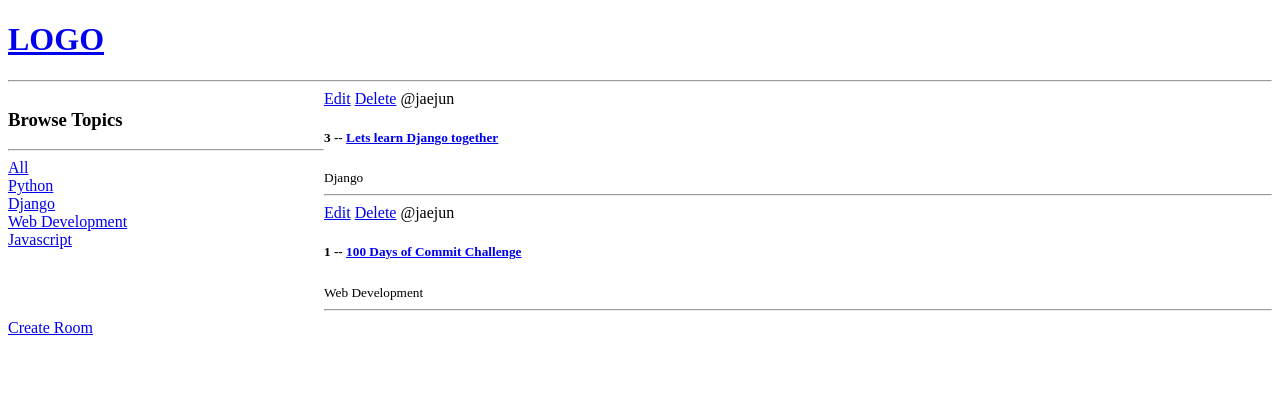
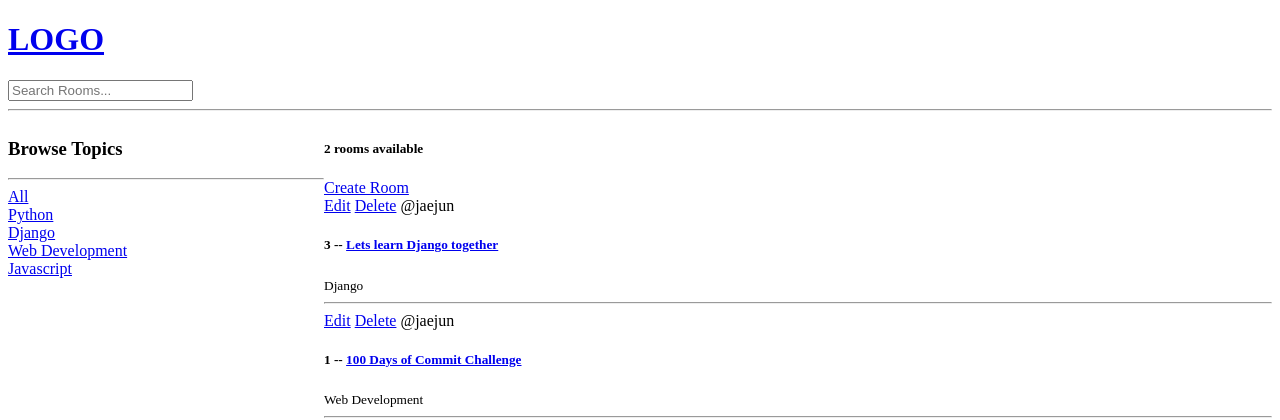
Before and after one commit to JaeJun-Park/study_buddy, a Django app: page / in a window 1280 px wide. Shown: the top 420 px of the page. Run offline with Django 4.2, Linux system fonts and the light colour scheme; data comes from the database, SQL or seed files in the repository.

Commit message:
feat: add search bar feature

```diff
--- a/base/templates/base/home.html
+++ b/base/templates/base/home.html
@@ -25,6 +25,9 @@
     </div>
 
     <div>
+        <h5>{{room_count}} rooms available</h5>
+        <a href="{% url 'create-room' %}">Create Room</a>
+
         <div>
             {% for room in rooms %}
                 <div>
@@ -39,7 +42,6 @@
         </div>
     </div>
 
-    <a href="{% url 'create-room' %}">Create Room</a>
 
 
 </div>
--- a/base/views.py
+++ b/base/views.py
@@ -1,6 +1,8 @@
 from django.shortcuts import render, redirect
+from django.db.models import Q
 from .models import Room, Topic
 from .forms import RoomForm
+
 
 # rooms = [
 #     {'id': 1, 'name':'Lets learn python!'},
@@ -9,12 +11,17 @@ from .forms import RoomForm
 # ]
 
 # to create a view, we should make function like this
-def home(request): # http object
+def home(request):
     q = request.GET.get('q') if request.GET.get('q') != None else ''
-    rooms = Room.objects.all().filter(topic__name__icontains=q)
+    rooms = Room.objects.all().filter(
+        Q(topic__name__icontains=q) |
+        Q(name__icontains=q) |
+        Q(description__icontains=q)
+        )
     topics = Topic.objects.all()
+    room_count = rooms.count()
 
-    context = {'rooms': rooms, 'topics': topics}
+    context = {'rooms': rooms, 'topics': topics, 'room_count': room_count}
     return render(request, 'base/home.html', context) # request받아서 'home.html' 템플릿 렌더링해주는 django.shortcuts모듈 속 함수
 
 def room(request, pk):
--- a/templates/navbar.html
+++ b/templates/navbar.html
@@ -2,4 +2,8 @@
     <h1>LOGO</h1>
 </a>
 
+<form action="{% url 'home' %}" method="GET">
+    <input type="text" name="q" placeholder="Search Rooms..."/>
+</form>
+
 <hr>
```
